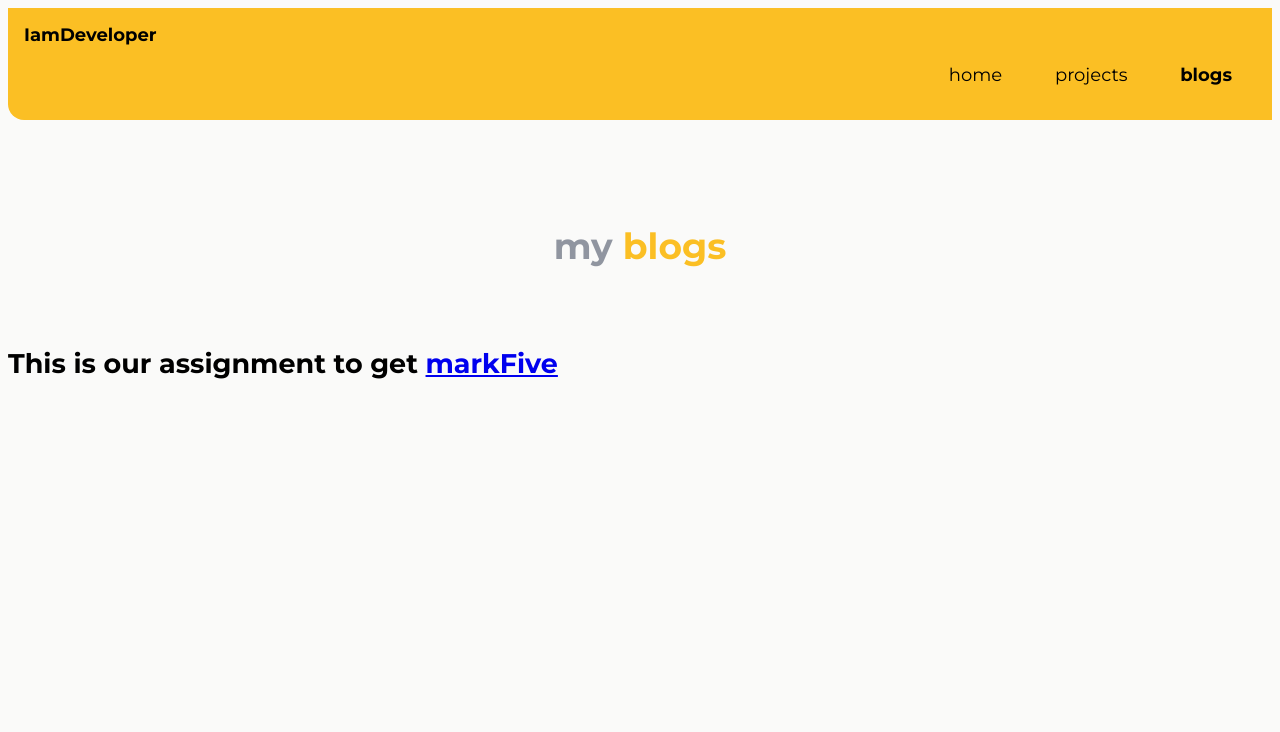
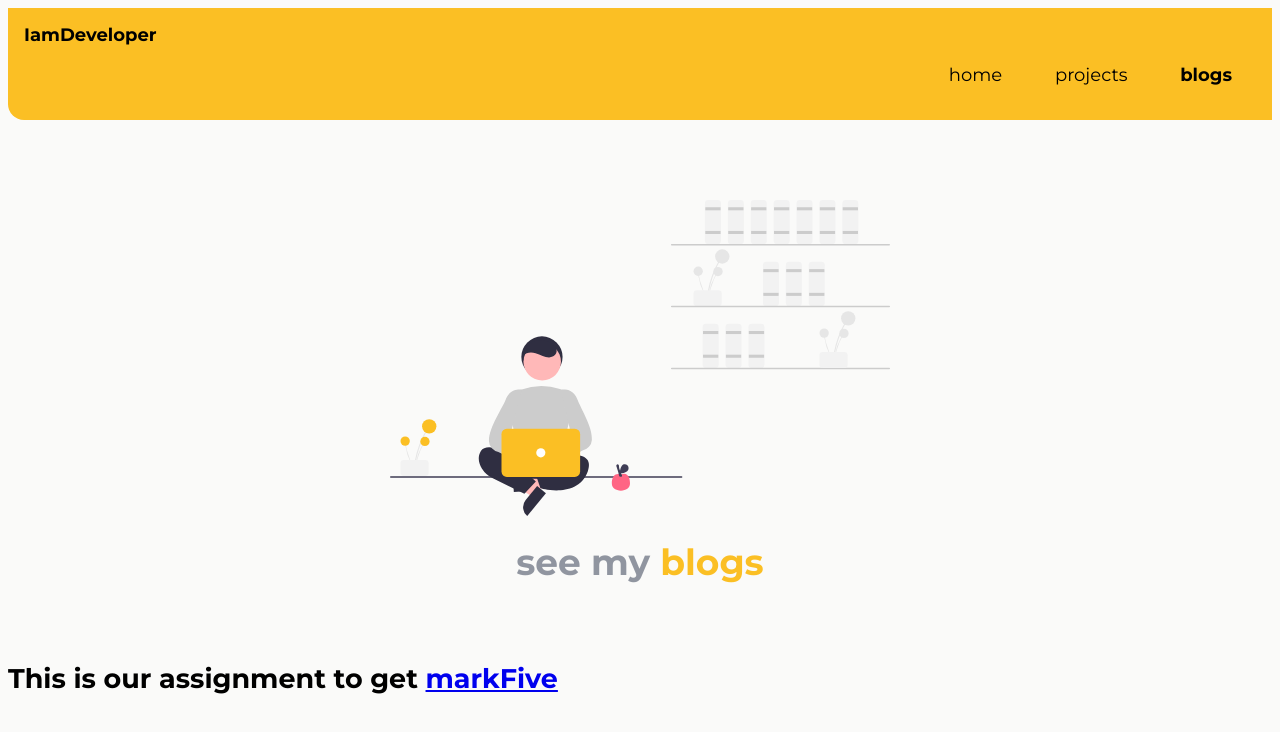
Before and after one commit to sv-coder-engg/portfolio-html-css, a plain HTML site: page blogs.html in a window 1280 px wide. Drawn offline with Linux system fonts and the light colour scheme.

Commit message:
blogs image added

```diff
--- a/blogs.html
+++ b/blogs.html
@@ -24,7 +24,8 @@
     </nav>
 
     <header class="hero">
-        <h1 class = "hero-heading"> my <span class="heading-inverted">blogs</span></h1>
+        <img class = "hero-img" src="/images/Project image.svg" alt="Blogs Image"/>
+        <h1 class = "hero-heading">see my <span class="heading-inverted">blogs</span></h1>
     </header>
     <h2> This is our assignment to get <a  href="https://neog.camp/qualifier/nine-point"> markFive</h2>
 </body>
```
Also changed, not shown: projects.html (+1 -1 lines).
